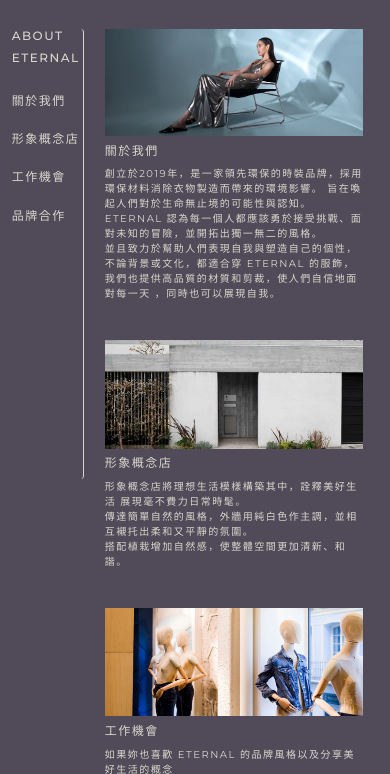
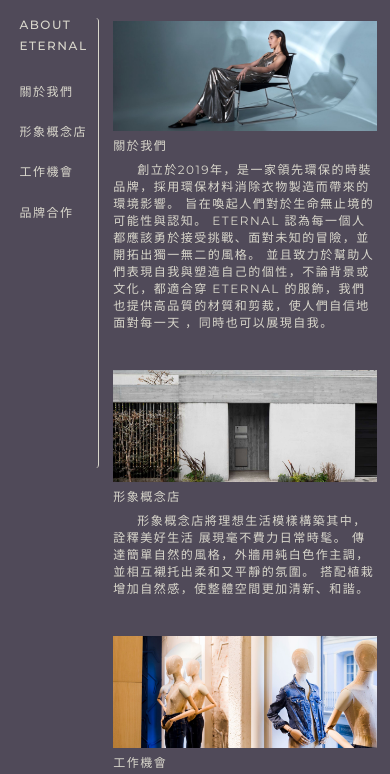
Before and after one commit to zoey03yang/ETERNAL, a plain HTML site: page about.html in a window 390 px wide. Shown: the part 62-836 px from the top of the page. Drawn offline with nearby package versions, Linux system fonts and the light colour scheme.

Commit message:
ETERNAL_09

```diff
--- a/about.html
+++ b/about.html
@@ -115,7 +115,7 @@
                     <img src="images/about_eternal.jpg" alt="">
                 </div>
                 <h4 class="title_text">關於我們</h4>
-                <p class="about_text">創立於2019年，是一家領先環保的時裝品牌，採用環保材料消除衣物製造而帶來的環境影響。
+                <p class="about_text about_text_indent">創立於2019年，是一家領先環保的時裝品牌，採用環保材料消除衣物製造而帶來的環境影響。
                     旨在喚起人們對於生命無止境的可能性與認知。<br>
 
                     ETERNAL 認為每一個人都應該勇於接受挑戰、面對未知的冒險，並開拓出獨一無二的風格。<br>
@@ -125,7 +125,7 @@
                     <img src="images/about_eternal02.jpg" alt="">
                 </div>
                 <h4 class="title_text">形象概念店</h4>
-                <p class="about_text">
+                <p class="about_text about_text_indent">
                     形象概念店將理想生活模樣構築其中，詮釋美好生活 展現毫不費力日常時髦。<br>
                     傳達簡單自然的風格，外牆用純白色作主調，並相互襯托出柔和又平靜的氛圍。<br>
                     搭配植栽增加自然感，使整體空間更加清新、和諧。
--- a/about_style.css
+++ b/about_style.css
@@ -447,7 +447,7 @@
   }
   .about_text{
     color: #D9D7CC;
-    font-size: 12px;
+    font-size: 14px;
     padding-bottom: 10%;
   }
   .work_btn{
@@ -475,10 +475,10 @@
       margin-left:3%;
     }
     .title h2 {
-      font-size: 12px;
+      font-size: 14px;
     }
     .list-group-item-action {
-      font-size: 12px;
+      font-size: 14px;
     }
   }
   @media screen and (max-width:500px){
@@ -493,11 +493,39 @@
     .col-8{
       width: 75%;
     }
+    .title h2 {
+      font-size: 12px;
+      font-weight: 500;
+    }
+    .list-group-item-action {
+      font-size: 12px;
+      font-weight: 500;
+    }
     .title_text {
       font-size: 12px;
+      font-weight: 400;
+      font-weight: 500;
     }
     .about_text {
-      font-size: 10px;
+      font-size: 12px;
       line-height: normal;
     }
+    .about_text_indent {
+      text-indent: 2em;
+    }
+    .about_text br {
+      display: none;
+    }
   }
+  @media screen and (max-width:390px){
+    .about_eternal_all {
+      margin: auto;
+    }
+    .col-4 {
+      width: 27%;
+    }
+    .col-8 {
+      width: 73%;
+      padding: 1%;
+    }
+  }
--- a/index_style.css
+++ b/index_style.css
@@ -1090,7 +1090,7 @@
   margin: auto;
   display: flex;
   justify-content: space-between;
-  margin-top: 15px;
+  margin-top: 2%;
 }
 .card{
   width: 32%;
@@ -1197,7 +1197,8 @@
     background-size: 120px;
   }
   .concept_store_pic_all {
-    padding: 20px 0 20px 0;
+    width: 85%;
+    padding: 8% 0 8% 0;
   }
   .concept_store_pic_outside{
     width: 100%;
--- a/shop_all_style.css
+++ b/shop_all_style.css
@@ -554,7 +554,7 @@
   .shop_all_nav_rwd{
     display: block;
     position: sticky;
-    top: 7%;
+    top: 55px;
   }
   .nav_category_rwd {
     font-size: 12px;
```
Also changed, not shown: index.html (+16 -0 lines).
